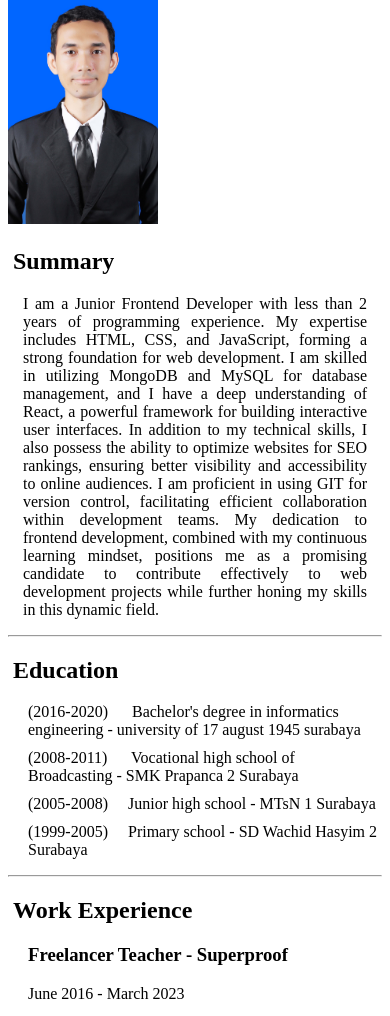
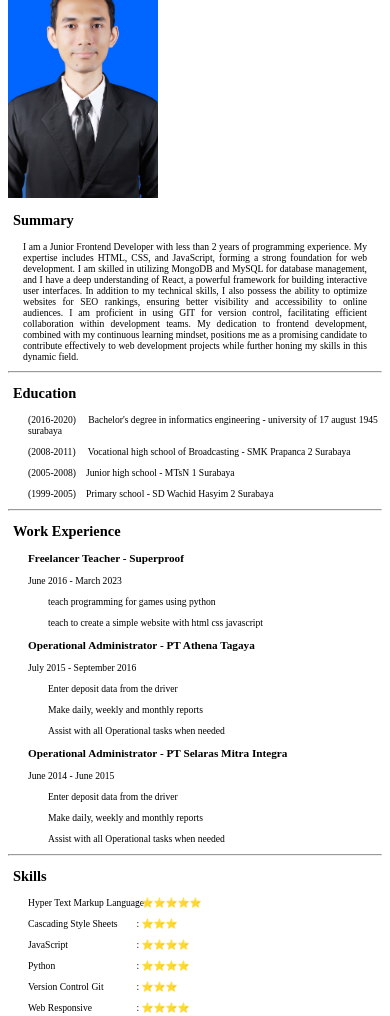
Before and after one commit to MuhammadYasa/Resume, a plain HTML site: page index.html in a window 390 px wide. Shown: the part 68-1084 px from the top of the page. Drawn offline with Linux system fonts and the light colour scheme.

Commit message:
update responsive web

```diff
--- a/index.html
+++ b/index.html
@@ -94,8 +94,7 @@
     <ul>
       <li><span class="years">(September 2021)</span> <span class="stars">: Hackhathon - BPJS Kesehatan</span> </li>
       <li><span class="years">(December 2019)</span> <span class="stars">: Patent -
-        Intelligent Personality Identification System For Social Media Users -
-        Direktorat Jenderal Kekayaan Intelektual</span>
+        Intelligent Personality Identification System For Social Media Users</span>
       </li>
       <li><span class="years">(June 2019)</span> <span class="stars">: Global Startup Weekend - Techstars</span> </li>
     </ul>
--- a/style.css
+++ b/style.css
@@ -32,3 +32,100 @@ a {
 .years {
     padding-right: 20px;
 }
+
+/* media query for responsive */
+
+/* Extra Large */
+@media (max-width: 1200px) {
+    ul {
+        list-style: none;
+        padding-left: 20px;
+      }
+
+    li {
+        margin-bottom: 10px;
+      }
+
+    .stars {
+        position: absolute;
+        left: 35%;
+      }
+
+      .years {
+        padding-right: 10px;
+    }
+  }
+
+  /* laptop */
+  @media (max-width: 992px) {
+    html {
+      font-size: 75%;
+    }
+    ul {
+        list-style: none;
+        padding-left: 20px;
+      }
+
+    li {
+        margin-bottom: 10px;
+      }
+
+    .stars {
+        position: absolute;
+        left: 40%;
+      }
+
+      .years {
+        padding-right: 10px;
+    }
+  }
+
+  /* tablet */
+  @media (max-width: 768px) {
+    html {
+      font-size: 65%;
+    }
+    ul {
+        list-style: none;
+        padding-left: 20px;
+      }
+
+    li {
+        margin-bottom: 10px;
+      }
+
+    .stars {
+        position: absolute;
+        left: 40%;
+      }
+
+      .years {
+        padding-right: 10px;
+    }
+
+  }
+
+  /* mobile phone */
+  @media (max-width: 576px) {
+    html {
+      font-size: 60%;
+    }
+
+    ul {
+        list-style: none;
+        padding-left: 20px;
+      }
+
+    li {
+        margin-bottom: 10px;
+      }
+
+    .stars {
+        position: absolute;
+        left: 35%;
+      }
+
+      .years {
+        padding-right: 10px;
+    }
+  }
```
